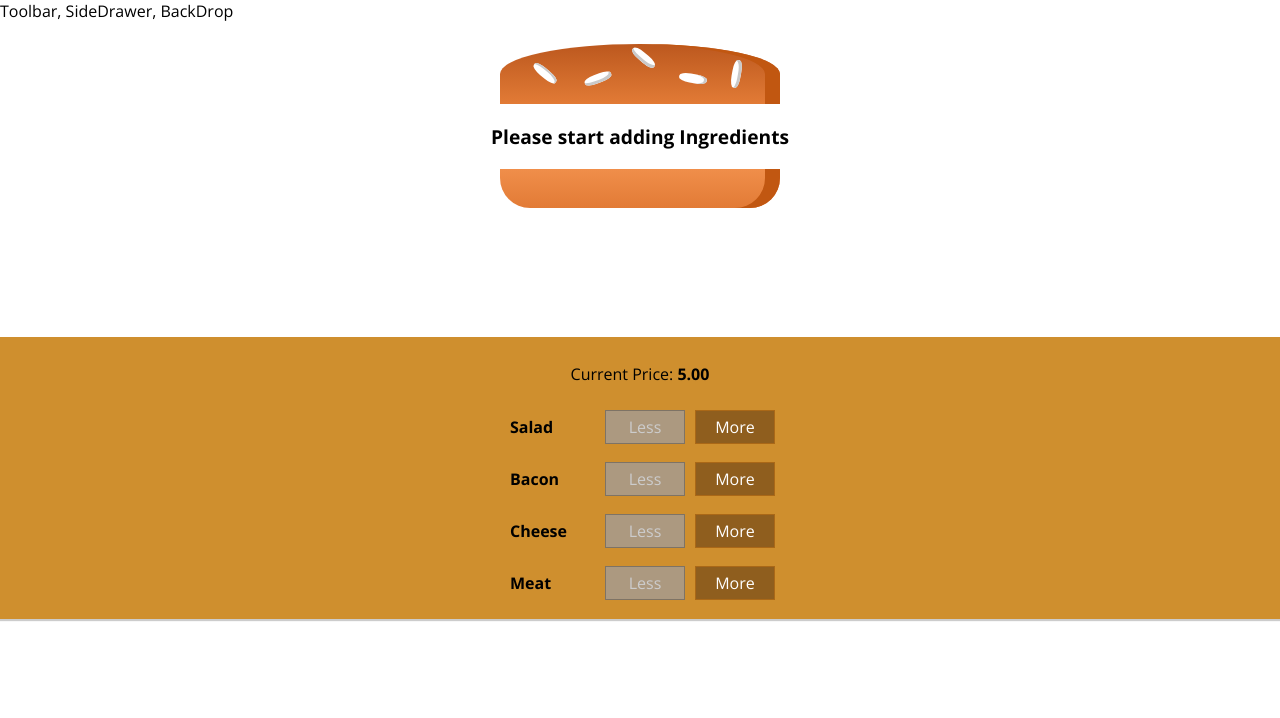
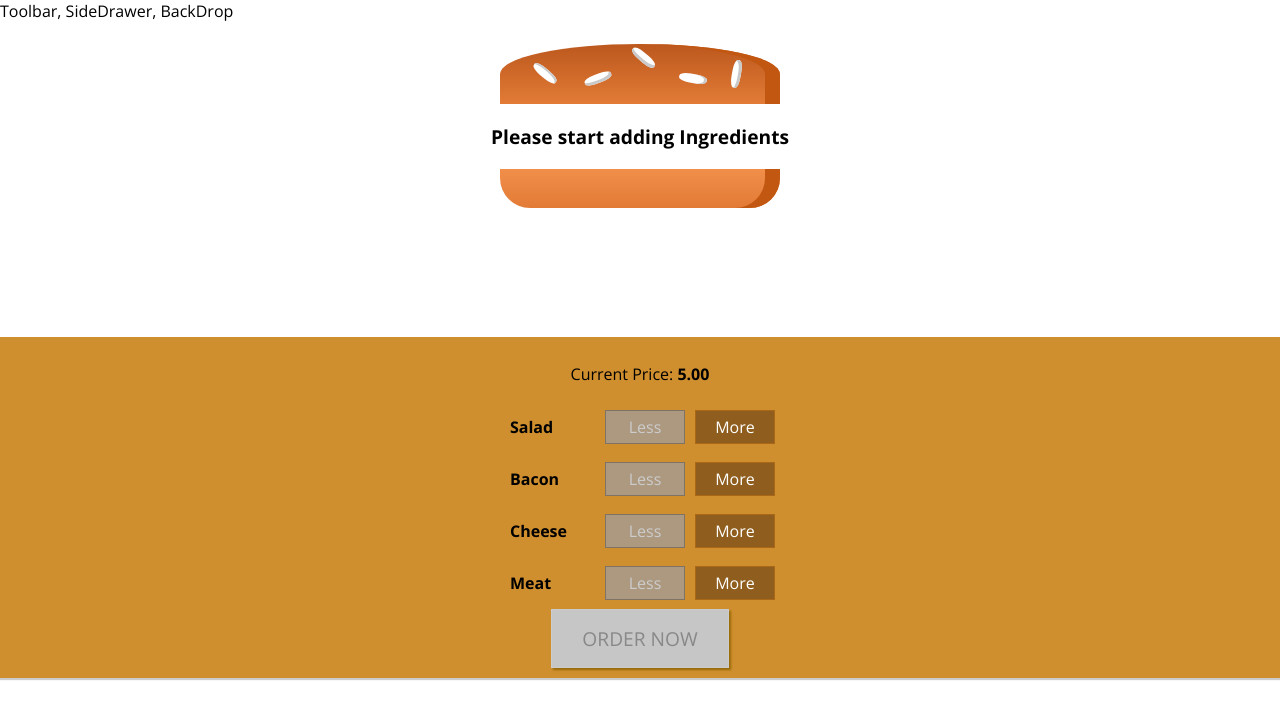
Before and after one commit to dramalcolm/react-burger-builder-app, a React app: page / in a window 1280 px wide. Shown: the top 718 px of the page. Built offline with nearby package versions, Linux system fonts and the light colour scheme.

Commit message:
adding order now option

```diff
--- /dev/null
+++ b/src/components/UI/Modal/modal.css
@@ -0,0 +1,20 @@
+.Modal {
+    position: fixed;
+    z-index: 500;
+    background-color: white;
+    width: 70%;
+    border: 1px solid #ccc;
+    box-shadow: 1px 1px 1px black;
+    padding: 16px;
+    left: 15%;
+    top: 30%;
+    box-sizing: border-box;
+    transition: all 0.3s ease-out;
+}
+
+@media (min-width: 600px) {
+    .Modal {
+        width: 500px;
+        left: calc(50% - 250px);
+    }
+}
--- /dev/null
+++ b/src/components/UI/Modal/modal.js
@@ -0,0 +1,15 @@
+import React from 'react';
+import classes from './modal.css';
+
+const modal= (props) =>(
+    <div
+        className={classes.Modal}
+        style={{
+            transform: props.show ? 'translateY(0)':'translateY(-100vh)',
+            opacity: props.show ? '1': '0',
+        }}>
+        {props.children}
+    </div>
+);
+
+export default modal;
--- /dev/null
+++ b/src/components/burger/OrderSummary/OrderSummary.js
@@ -0,0 +1,22 @@
+import React from 'react';
+import Aux from '../../../hoc/Aux';
+
+const orderSummary = (props) =>{
+    const ingredSummary = Object.keys(props.ingredients)
+                                .map(igKey =>{
+                                    return <li key={igKey}><span style={{textTransform:'capitalize'}}>{igKey}</span>: {props.ingredients[igKey]}</li>
+                                });
+
+    return (
+        <Aux>
+            <h3>Your Order</h3>
+            <p>A Delicius burger with the following ingredient:</p>
+            <ul>
+                {ingredSummary}
+            </ul>
+            <p>Continue to checkout?</p>
+        </Aux>
+    );
+};
+
+export default orderSummary;
--- a/src/components/burger/buildControls/buildControls.css
+++ b/src/components/burger/buildControls/buildControls.css
@@ -8,3 +8,44 @@
     margin: auto;
     padding: 10px 0;
 }
+
+.OrderButton {
+    background-color: #DAD735;
+    outline: none;
+    cursor: pointer;
+    border: 1px solid #966909;
+    color: #966909;
+    font-family: inherit;
+    font-size: 1.2em;
+    padding: 15px 30px;
+    box-shadow: 2px 2px 2px #966909;
+}
+
+.OrderButton:hover, .OrderButton:active {
+    background-color: #A0DB41;
+    border: 1px solid #966909;
+    color: #966909;
+}
+
+.OrderButton:disabled {
+    background-color: #C7C6C6;
+    cursor: not-allowed;
+    border: 1px solid #ccc;
+    color: #888888;
+}
+
+.OrderButton:not(:disabled) {
+    animation: enable 0.3s linear;
+}
+
+@keyframes enable {
+    0% {
+        transform: scale(1);
+    }
+    60% {
+        transform: scale(1.1);
+    }
+    100% {
+        transform: scale(1);
+    }
+}
--- a/src/components/burger/buildControls/buildControls.js
+++ b/src/components/burger/buildControls/buildControls.js
@@ -22,6 +22,10 @@ const buildControls = (props) =>{
                     disabled={props.disabled[ctl.type]}/>
             ))}
 
+            <button className={classes.OrderButton}
+            disabled={!props.purchasable}
+            onClick={props.orderNow}>ORDER NOW</button>
+
         </div>
     );
 }
--- a/src/containers/BurgerBuilder/BurgerBuilder.js
+++ b/src/containers/BurgerBuilder/BurgerBuilder.js
@@ -1,7 +1,9 @@
 import React,{Component} from 'react';
 import Aux from '../../hoc/Aux';
 import Burger from '../../components/burger/burger';
-import BuildControls from '../../components/burger/buildControls/buildControls'
+import BuildControls from '../../components/burger/buildControls/buildControls';
+import Modal from '../../components/UI/Modal/modal';
+import OrderSummary from '../../components/burger/OrderSummary/OrderSummary';
 
 const INGREDIENT_PRICES = {
     salad: 0.5,
@@ -20,6 +22,19 @@ class BurgerBuilder extends Component{
             meat: 0,
         },
         totalPrice: 5,
+        purchasable: false,
+        orderNow: false,
+    }
+
+    updatePurchaseState(Ingredients){
+        const sum = Object.keys(Ingredients)
+            .map(igKey =>{
+                return Ingredients[igKey]
+            })
+            .reduce((sum,el)=>{
+                return sum + el;
+            },0);
+        this.setState({purchasable: sum> 0});
     }
 
     addIngredientHandler=(type)=>{
@@ -35,6 +50,7 @@ class BurgerBuilder extends Component{
         const newPrice = oldPrice + priceAddition;
 
         this.setState({totalPrice: newPrice,ingredients:updatedIngredients});
+        this.updatePurchaseState(updatedIngredients);
     }
 
     removeIngredientHandler=(type)=>{
@@ -53,11 +69,15 @@ class BurgerBuilder extends Component{
         const newPrice = oldPrice - priceDeduction;
 
         this.setState({totalPrice: newPrice,ingredients:updatedIngredients});
+        this.updatePurchaseState(updatedIngredients);
+    }
+
+    orderNowHandler = () =>{
+        this.setState({orderNow:true});
     }
 
 
     render(){
-
         const disabledInfo = {
             ...this.state.ingredients
         };
@@ -68,12 +88,17 @@ class BurgerBuilder extends Component{
 
         return(
             <Aux>
+                <Modal show={this.state.orderNow}>
+                    <OrderSummary ingredients={this.state.ingredients}/>
+                </Modal>
                 <Burger ingredients={this.state.ingredients}/>
                 <BuildControls
                     price={this.state.totalPrice}
+                    purchasable={this.state.purchasable}
                     ingredientAdd={this.addIngredientHandler}
                     ingredientRemove={this.removeIngredientHandler}
-                    disabled={disabledInfo}/>
+                    disabled={disabledInfo}
+                    orderNow={this.orderNowHandler}/>
             </Aux>
         );
     }
```
Also changed, not shown: src/components/UI/BackDrop/backdrop.js (added).
